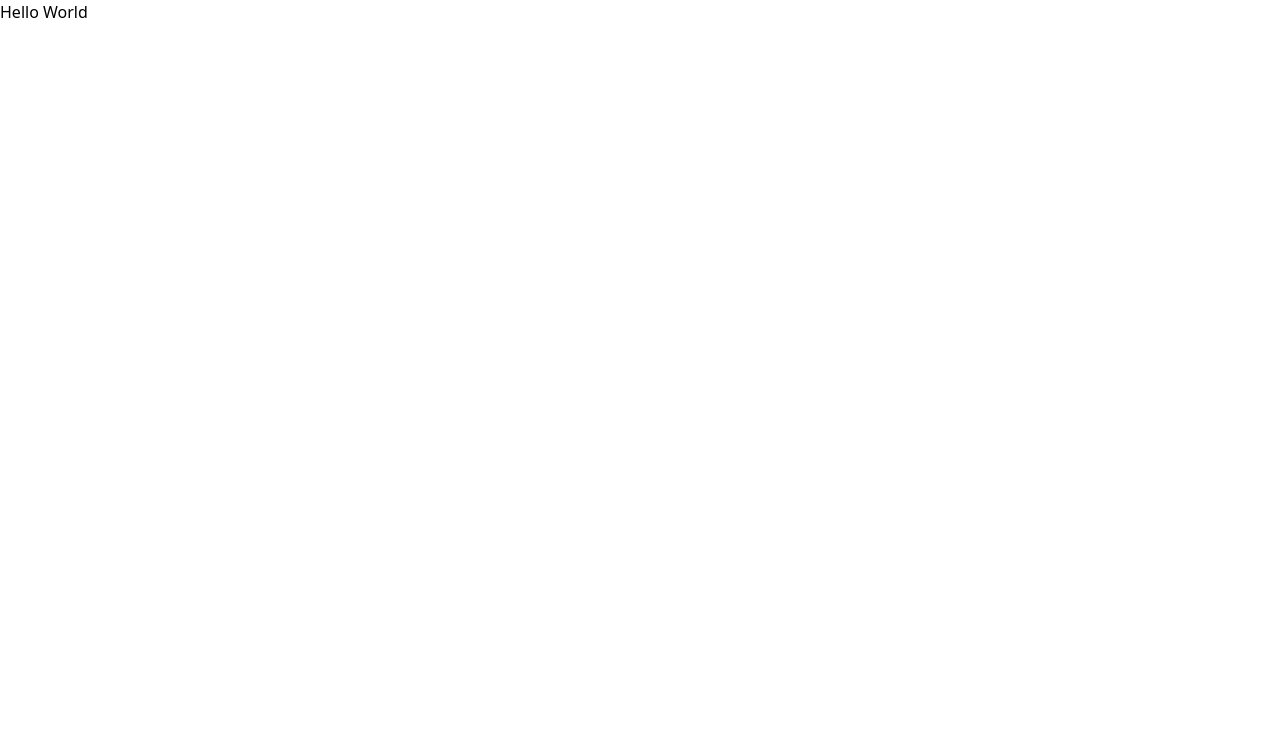
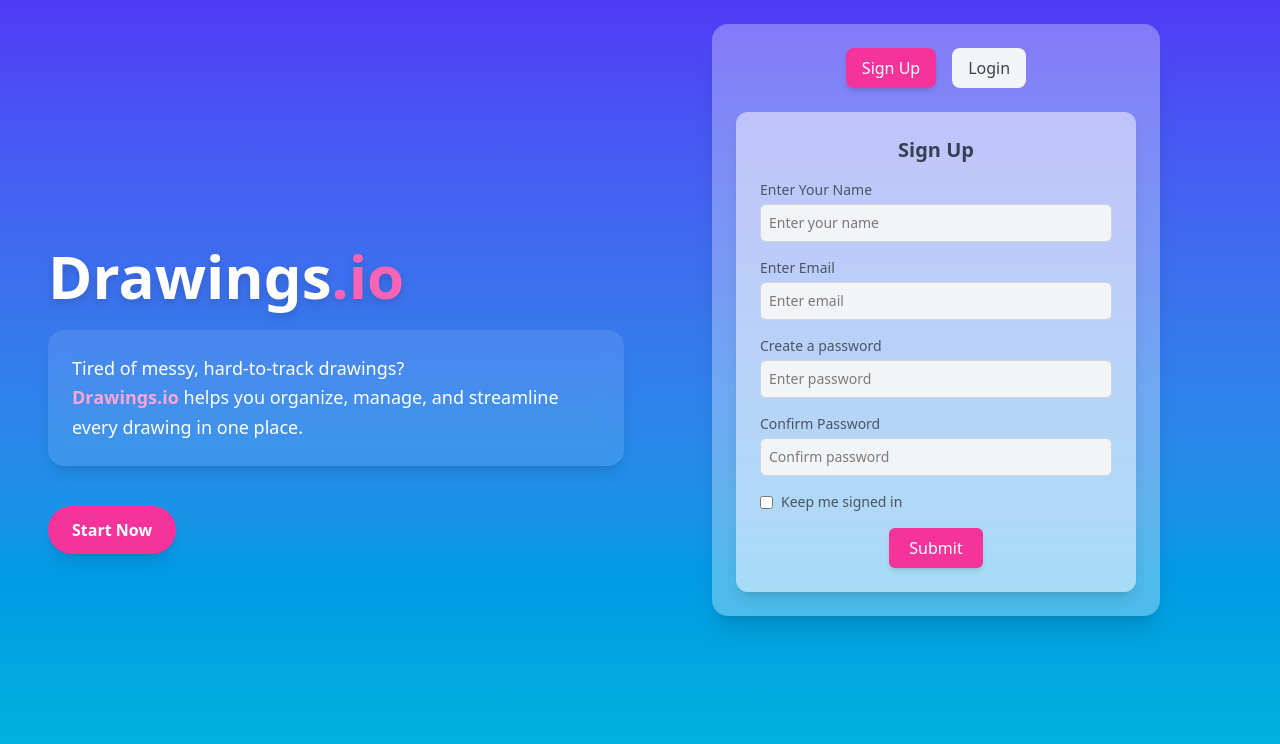
Before and after one commit to rojinraj641/drawings, a React (Vite) app in the folder frontend/: page / in a window 1280 px wide. Shown: the top 744 px of the page. Built offline with nearby package versions, Linux system fonts and the light colour scheme.

Commit message:
Added responsiveness to landing Page

```diff
--- a/frontend/index.html
+++ b/frontend/index.html
@@ -5,6 +5,7 @@
     <link rel="icon" type="image/svg+xml" href="/vite.svg" />
     <link rel="stylesheet" href="https://fonts.googleapis.com/css2?family=Material+Symbols+Outlined:opsz,wght,FILL,GRAD@20..48,100..700,0..1,-50..200&icon_names=filter_list" />
     <link rel="stylesheet" href="https://fonts.googleapis.com/css2?family=Material+Symbols+Outlined:opsz,wght,FILL,GRAD@24,400,0,0&icon_names=delete" />
+    <link rel="stylesheet" href="https://fonts.googleapis.com/css2?family=Material+Symbols+Outlined:opsz,wght,FILL,GRAD@24,400,0,0&icon_names=account_circle" />
     <meta name="viewport" content="width=device-width, initial-scale=1.0" />
     <title>Drawings.io</title>
   </head>
--- a/frontend/package.json
+++ b/frontend/package.json
@@ -11,6 +11,7 @@
   },
   "dependencies": {
     "@tailwindcss/vite": "^4.1.13",
+    "axios": "^1.12.2",
     "lucide-react": "^0.544.0",
     "react": "^19.1.1",
     "react-dom": "^19.1.1",
--- a/frontend/src/Components/LoginForm.jsx
+++ b/frontend/src/Components/LoginForm.jsx
@@ -1,6 +1,6 @@
 const LoginForm = () => {
   return (
-    <form className="flex flex-col gap-5 pt-6 bg-white p-6 rounded-xl shadow-lg w-full max-w-md mx-auto">
+    <form className="flex flex-col gap-5 pt-6 bg-white/30 p-6 rounded-xl shadow-lg w-full max-w-md mx-auto">
       <h2 className="text-xl font-semibold text-center text-gray-700">Login</h2>
 
       <div className="flex flex-col">
--- a/frontend/src/Components/Navbar.jsx
+++ b/frontend/src/Components/Navbar.jsx
@@ -1,28 +1,11 @@
-import NewDrawing from "./NewDrawing";
-import { useState } from "react";
-
+import { UserCircle } from "lucide-react"
 const Navbar = () => {
-    const [showComponent, setShowComponent] = useState(false);
-
     return (
         <div className="flex flex-row justify-between p-12">
-            <h1 className="text-white text-3xl font-roboto font-bold">Drawings.io</h1>
+            <h1 className="text-white text-4xl font-roboto font-extrabold drop-shadow-lg">Drawings<span className="text-pink-500 drop-shadow-lg">.io</span></h1>
             <div>
-                <button
-                    onClick={()=>setShowComponent((prev)=>!prev)}
-                    className="bg-pink-500 text-white hover:bg-pink-600 p-4 rounded-lg">Add New Drawing</button>
+               <UserCircle />
             </div>
-            {
-                showComponent &&
-                <div className="flex flex-wrap ml-124 bg-white/30 backdrop-blur-md shadow-lg rounded-lg w-fit h-fit p-6 fixed inset z-50">
-                    <NewDrawing />
-                    <span
-                    onClick={()=>setShowComponent(false)}
-                    className="flex justify-center bg-red-500 hover:bg-red-700 p-1 rounded-lg h-fit w-8"
-                    >X</span>
-                </div>
-
-            }
         </div>
     )
 }
--- a/frontend/src/Components/Search.jsx
+++ b/frontend/src/Components/Search.jsx
@@ -1,25 +1,44 @@
 import { useState, useEffect } from "react"
-const Search = ()=>{
-    const placeholders = ['Drawing No.','Drawing Scope','Drawing Description']
-    const [index, setIndex]= useState(0);
-    useEffect(()=>{
-        const interval = setInterval(()=>{
-            setIndex((prev)=>(prev+1)%placeholders.length)
-        },2000);
-        return ()=> clearInterval(interval)
-    },[])
-    return(
+import NewDrawing from "./NewDrawing";
+
+const Search = () => {
+    const [showComponent, setShowComponent] = useState(false);
+    const placeholders = ['Drawing No.', 'Drawing Scope', 'Drawing Description']
+    const [index, setIndex] = useState(0);
+    useEffect(() => {
+        const interval = setInterval(() => {
+            setIndex((prev) => (prev + 1) % placeholders.length)
+        }, 2000);
+        return () => clearInterval(interval)
+    }, [])
+    return (
         <div className="flex flex-wrap gap-5 justify-center pt-20">
             <div>
                 <span class="material-symbols-outlined text-white pt-2 cursor-pointer">filter_list</span>
             </div>
             <div>
                 <input
-                type="text"
-                placeholder={placeholders[index]}
-                className="p-2 pl-7 bg-white/30 backdrop-blur-md shadow-lg text-grey-300 w-200 border-none rounded-xl"
+                    type="text"
+                    placeholder={placeholders[index]}
+                    className="p-2 pl-7 bg-white/30 backdrop-blur-md shadow-lg text-grey-300 w-200 border-none rounded-xl"
                 />
             </div>
+            <div>
+                <button
+                    onClick={() => setShowComponent((prev) => !prev)}
+                    className="bg-pink-500 text-white hover:bg-pink-600 p-3 shadow-lg ml-36 rounded-lg">Add New Drawing
+                </button>
+            </div>
+            {
+                showComponent &&
+                <div className="flex flex-wrap bg-white/30 backdrop-blur-md shadow-lg rounded-lg w-fit h-fit p-6 fixed inset-30 ml-100 z-50">
+                    <NewDrawing />
+                    <span
+                        onClick={() => setShowComponent(false)}
+                        className="flex justify-center bg-red-500 hover:bg-red-700 p-1 rounded-lg h-fit w-8"
+                    >X</span>
+                </div>
+            }
         </div>
     )
 }
--- a/frontend/src/Components/SignupForm.jsx
+++ b/frontend/src/Components/SignupForm.jsx
@@ -1,11 +1,12 @@
-const SignupForm = () => {
+const SignupForm = ({nameRef}) => {
   return (
-    <form className="flex flex-col gap-4 pt-6 bg-white p-6 rounded-xl shadow-lg w-full max-w-md mx-auto">
+    <form className="flex flex-col gap-4 pt-6 bg-white/50 p-6 rounded-xl shadow-lg w-full max-w-md mx-auto">
       <h2 className="text-xl font-semibold text-center text-gray-700">Sign Up</h2>
 
       <div className="flex flex-col">
         <p className="text-sm mb-1 text-gray-600">Enter Your Name</p>
         <input
+          ref={nameRef}
           type="text"
           placeholder="Enter your name"
           className="bg-gray-100 rounded-md p-2 text-sm border border-gray-300 focus:outline-none focus:ring-2 focus:ring-pink-500"
--- a/frontend/src/Pages/Landing.jsx
+++ b/frontend/src/Pages/Landing.jsx
@@ -1,9 +1,79 @@
-import Signup from "./Signup"
+import { useRef } from "react";
+import axios from "axios";
+import Signup from "./Signup";
 
-const Landing = ()=>{
-    return(
-        <h1>Hello World</h1>
-    )
-}
+const Landing = () => {
+  const signupRef = useRef(null);
+  const nameInputRef = useRef(null);
 
-export default Landing
+  const handleClick = async () => {
+    console.log("button pressed");
+
+    try {
+      const res = await axios.get("/api/v1/signup");
+      console.log(res.data);
+    } catch (error) {
+      console.log(error.message);
+    }
+
+    // If desktop (>=1024px) → no scroll, just focus
+    if (window.innerWidth >= 1024) {
+      if (nameInputRef.current) {
+        nameInputRef.current.focus();
+      }
+    } else {
+      // Mobile/tablet → scroll into view + focus after scroll
+      if (signupRef.current) {
+        signupRef.current.scrollIntoView({ behavior: "smooth" });
+      }
+      setTimeout(() => {
+        if (nameInputRef.current) {
+          nameInputRef.current.focus();
+        }
+      }, 600);
+    }
+  };
+
+  return (
+    <div className="w-full">
+      {/* Desktop: side by side / Mobile: stacked */}
+      <section className="flex flex-col items-center min-h-screen bg-gradient-to-b from-indigo-600 to-cyan-500 px-6 sm:flex-row sm:items-center sm:justify-between sm:px-12">
+
+        {/* Hero Section */}
+        <div className="flex flex-col min-h-screen justify-center items-center text-center sm:items-start sm:text-left sm:w-1/2">
+          <h1 className="text-5xl sm:text-6xl font-extrabold text-white drop-shadow-lg">
+            Drawings<span className="text-pink-400">.io</span>
+          </h1>
+
+          <div className="mt-6 max-w-xl bg-white/10 backdrop-blur-md p-6 rounded-2xl shadow-lg">
+            <p className="text-white font-medium text-lg leading-relaxed">
+              Tired of messy, hard-to-track drawings? <br />
+              <span className="text-pink-300 font-semibold">Drawings.io</span>{" "}
+              helps you organize, manage, and streamline every drawing in one
+              place.
+            </p>
+          </div>
+
+          <button
+            onClick={handleClick}
+            className="mt-10 w-fit bg-pink-500 hover:bg-pink-600 transition duration-300 px-6 py-3 rounded-full text-white font-semibold shadow-lg hover:shadow-pink-400/50"
+          >
+            Start Now
+          </button>
+        </div>
+
+        {/* Signup Section */}
+        <div
+          ref={signupRef}
+          className="mt-10 lg:mt-0 lg:w-1/2 flex justify-center min-h-screen lg:min-h-screen lg:bg-transparent px-6 py-6 rounded-2xl lg:rounded-none"
+        >
+          <div className="w-full max-w-md">
+            <Signup nameInputRef={nameInputRef} />
+          </div>
+        </div>
+      </section>
+    </div>
+  );
+};
+
+export default Landing;
--- a/frontend/src/Pages/Signup.jsx
+++ b/frontend/src/Pages/Signup.jsx
@@ -2,11 +2,12 @@ import SignupForm from "../Components/SignupForm";
 import LoginForm from "../Components/LoginForm";
 import { useState } from "react";
 
-const Signup = () => {
+const Signup = ({nameInputRef}) => {
   const [isSigned, setIsSigned] = useState(false);
 
   return (
-    <div className="flex flex-col items-center bg-white rounded-2xl shadow-xl p-6 w-full max-w-lg mx-auto">
+
+      <div className="flex flex-col bg-white/30 rounded-2xl shadow-xl p-6 w-full max-w-lg mx-auto">
 
       <div className="flex w-full justify-center gap-4 mb-6">
         <button
@@ -32,7 +33,7 @@ const Signup = () => {
       </div>
 
       <div className="w-full">
-        {!isSigned && <SignupForm />}
+        {!isSigned && <SignupForm nameRef={nameInputRef}/>}
         {isSigned && <LoginForm />}
       </div>
     </div>
```
Also changed, not shown: 1 other file (tests, documents, lock files or other folders).
